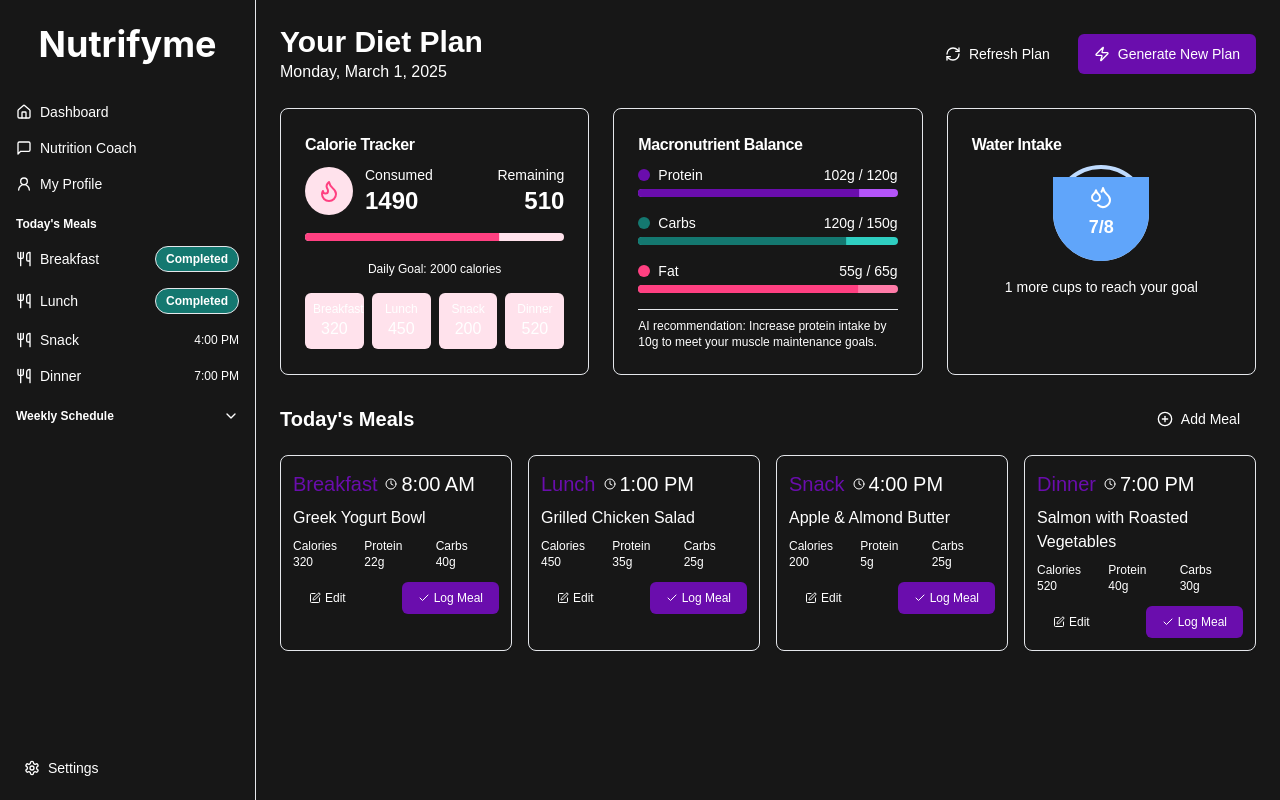
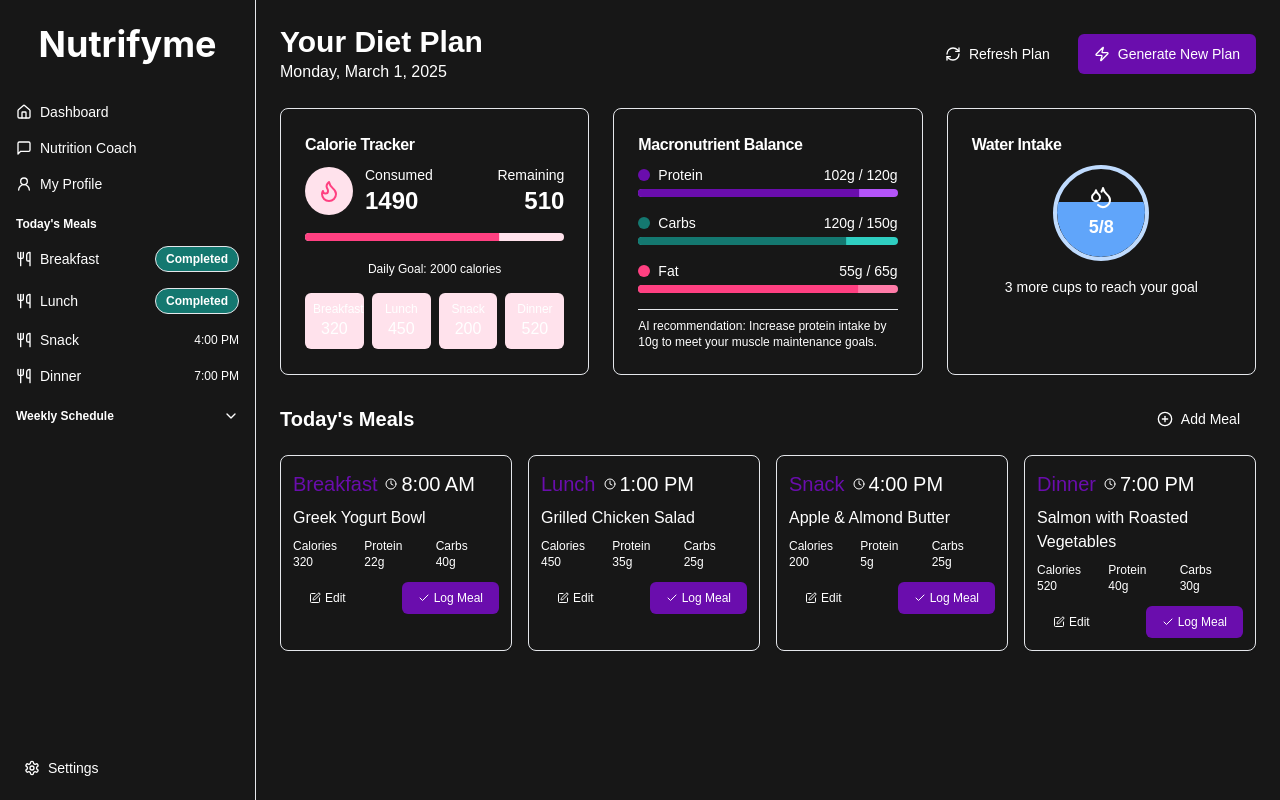
Before and after one commit to TheSubMish/nutrify-v2, a Next.js app: page /dashboard in a window 1280 px wide. Built offline with nearby package versions, Linux system fonts and the light colour scheme.

Commit message:
fix: water intake overflow issue

```diff
--- a/src/components/dashboard/dashboard.jsx
+++ b/src/components/dashboard/dashboard.jsx
@@ -117,7 +117,7 @@ export default function Dashboard() {
                 dinner={520}
               />
               <NutritionChart protein={102} carbs={120} fat={55} proteinGoal={120} carbsGoal={150} fatGoal={65} />
-              <WaterIntake consumed={7} goal={8} />
+              <WaterIntake consumed={5} goal={8} />
             </div>
 
             <div className="mt-8">
--- a/src/components/dashboard/water-intake.jsx
+++ b/src/components/dashboard/water-intake.jsx
@@ -12,12 +12,13 @@ export default function WaterIntake({ consumed, goal }) {
       </CardHeader>
       <CardContent>
         <div className="flex justify-center mb-4">
-          <div className="relative w-24 h-24 overflow-hidden">
-            <div className="absolute inset-0 rounded-full border-4 border-blue-200"></div>
+          <div className="relative w-24 h-24">
+            <div className="absolute inset-0 rounded-full border-4 border-blue-200 overflow-hidden">
             <div
               className="absolute bottom-0 left-0 right-0 bg-blue-400 rounded-b-full transition-all duration-500"
               style={{ height: `${percentage}%`, borderRadius: percentage === 100 ? "9999px" : "0 0 9999px 9999px" }}
             ></div>
+            </div>
             <div className="absolute inset-0 flex items-center justify-center flex-col">
               <Droplets className="h-6 w-6 text-blue-00 mb-1" />
               <span className="font-bold text-lg">
```
